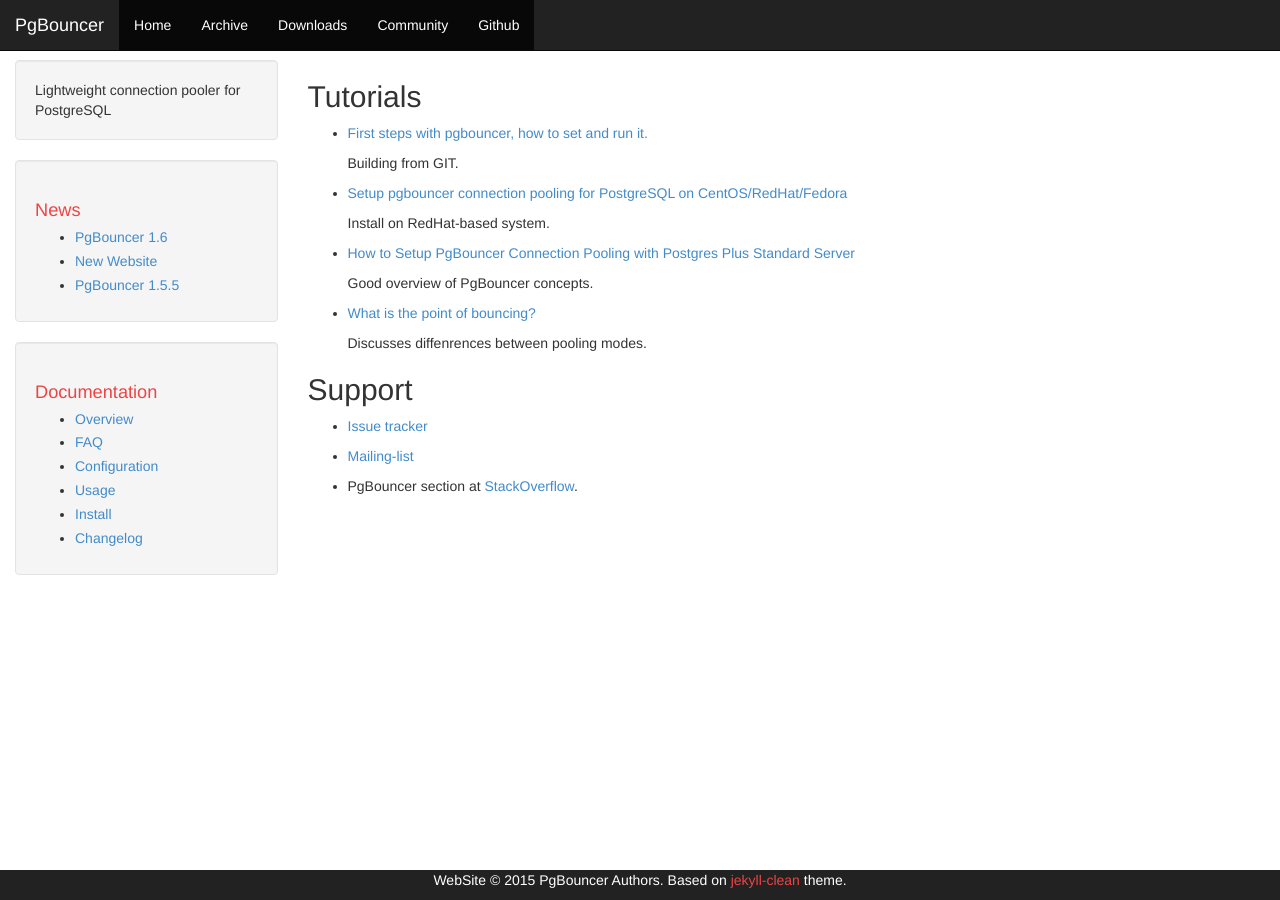
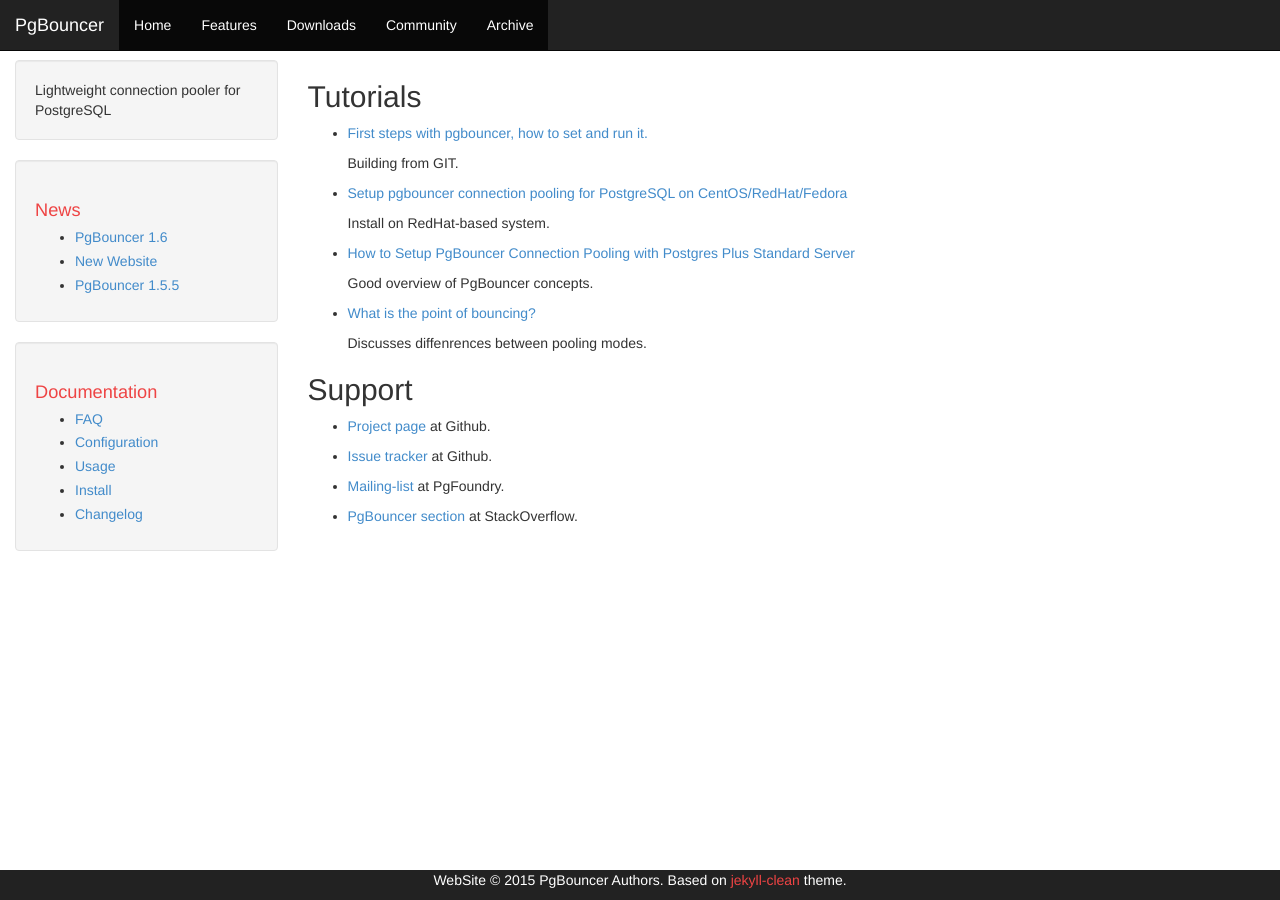
Before and after one commit to postgres-cn/pgbouncer-doc, a Jekyll site: the page built from community.md, in a window 1280 px wide. Built offline with Jekyll 4.4.1, drawn with Linux system fonts in a browser that asks for light colours.

Commit message:
move github link, move overview->features

```diff
--- a/_includes/header.html
+++ b/_includes/header.html
@@ -32,11 +32,11 @@
                 <ul class="nav navbar-nav">
                     <li class="active"><a href="{{ site.baseurl }}/">Home</a></li>
                     <li class="active visible-xs-block"><a href="{{ site.baseurl }}/links.html">Documentation</a></li>
-                    <li class="active"><a href="{{ site.baseurl }}/archive.html">Archive</a></li>
+                    <li class="active"><a href="{{ site.baseurl }}/features.html">Features</a></li>
                     <li class="active"><a href="{{ site.baseurl }}/downloads/">Downloads</a></li>
                     <li class="active"><a href="{{ site.baseurl }}/community.html">Community</a></li>
+                    <li class="active"><a href="{{ site.baseurl }}/archive.html">Archive</a></li>
                     {% if site.github != '' %}
-                      <li class="active"><a href="https://github.com/{{ site.github }}">Github</a></li>
                     {% endif %}
                 </ul>
               </div>
--- a/_includes/links-list.html
+++ b/_includes/links-list.html
@@ -1,6 +1,5 @@
 <h1>Documentation</h1>
 <ul>
-  <li><a href="{{ site.baseurl }}/overview.html">Overview</a></li>
   <li><a href="{{ site.baseurl }}/faq.html">FAQ</a></li>
   <li><a href="{{ site.baseurl }}/config.html">Configuration</a></li>
   <li><a href="{{ site.baseurl }}/usage.html">Usage</a></li>
--- a/community.md
+++ b/community.md
@@ -23,8 +23,10 @@
 
 ## Support
 
-- [Issue tracker](https://github.com/pgbouncer/pgbouncer/issues)
+- [Project page](https://github.com/pgbouncer/pgbouncer) at Github.
 
-- [Mailing-list](http://lists.pgfoundry.org/mailman/listinfo/pgbouncer-general)
+- [Issue tracker](https://github.com/pgbouncer/pgbouncer/issues) at Github.
 
-- PgBouncer section at [StackOverflow](https://stackoverflow.com/questions/tagged/pgbouncer).
+- [Mailing-list](http://lists.pgfoundry.org/mailman/listinfo/pgbouncer-general) at PgFoundry.
+
+- [PgBouncer section](https://stackoverflow.com/questions/tagged/pgbouncer) at StackOverflow.
```
Also changed, not shown: features.md (renamed from overview.md, +3 -7 lines).
